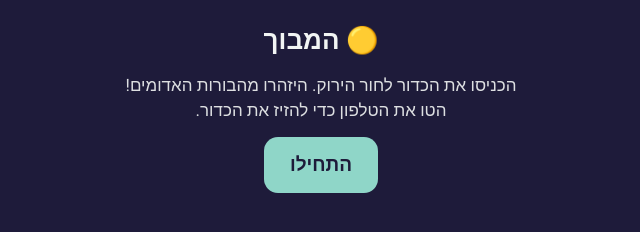
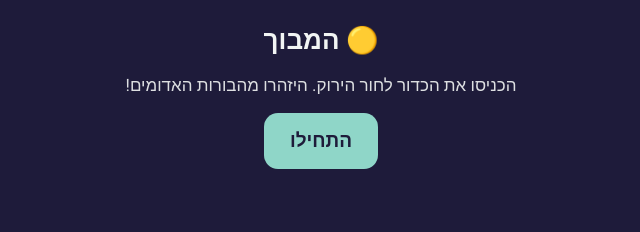
Before and after one commit to asafbarzilay-web/bok, a plain HTML site: page final/maze.html in a window 1280 px wide. Shown: the whole page, without its empty margins (319-959 px from the left). Drawn offline with Linux system fonts and the light colour scheme.

Commit message:
Q5: don't reveal tilt
Co-Authored-By: Claude Sonnet 5.5 <noreply@anthropic.com>
Claude-Session: https://claude.ai/code/session_01HSexUP9dd3Hnc9Yj5o3MuU

```diff
--- a/final/maze.html
+++ b/final/maze.html
@@ -7,7 +7,7 @@
 <style>canvas{background:#2B2752;border-radius:16px;touch-action:none;max-width:100%}</style>
 </head><body>
 <h1>🟡 המבוך</h1>
-<p id="msg">הכניסו את הכדור לחור הירוק. היזהרו מהבורות האדומים! הטו את הטלפון כדי להזיז את הכדור.</p>
+<p id="msg">הכניסו את הכדור לחור הירוק. היזהרו מהבורות האדומים!</p>
 <button class="btn" id="go">התחילו</button>
 <canvas id="c" width="304" height="418" hidden></canvas>
 <div class="code" id="code">הצלחתם! מילת הקוד:<b>פינגווין</b></div>
```
Also changed, not shown: final/quiz.html (+1 -1 lines).
